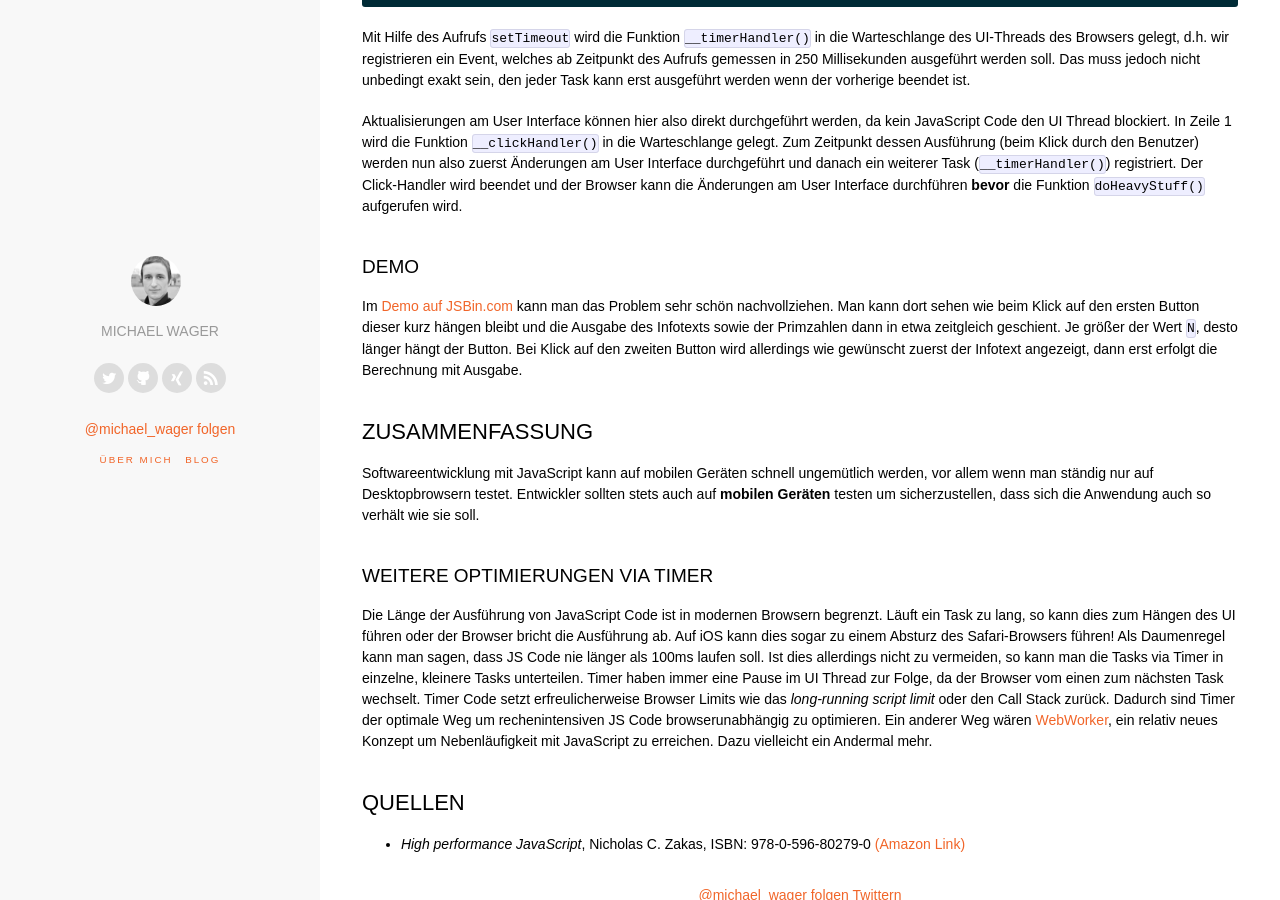
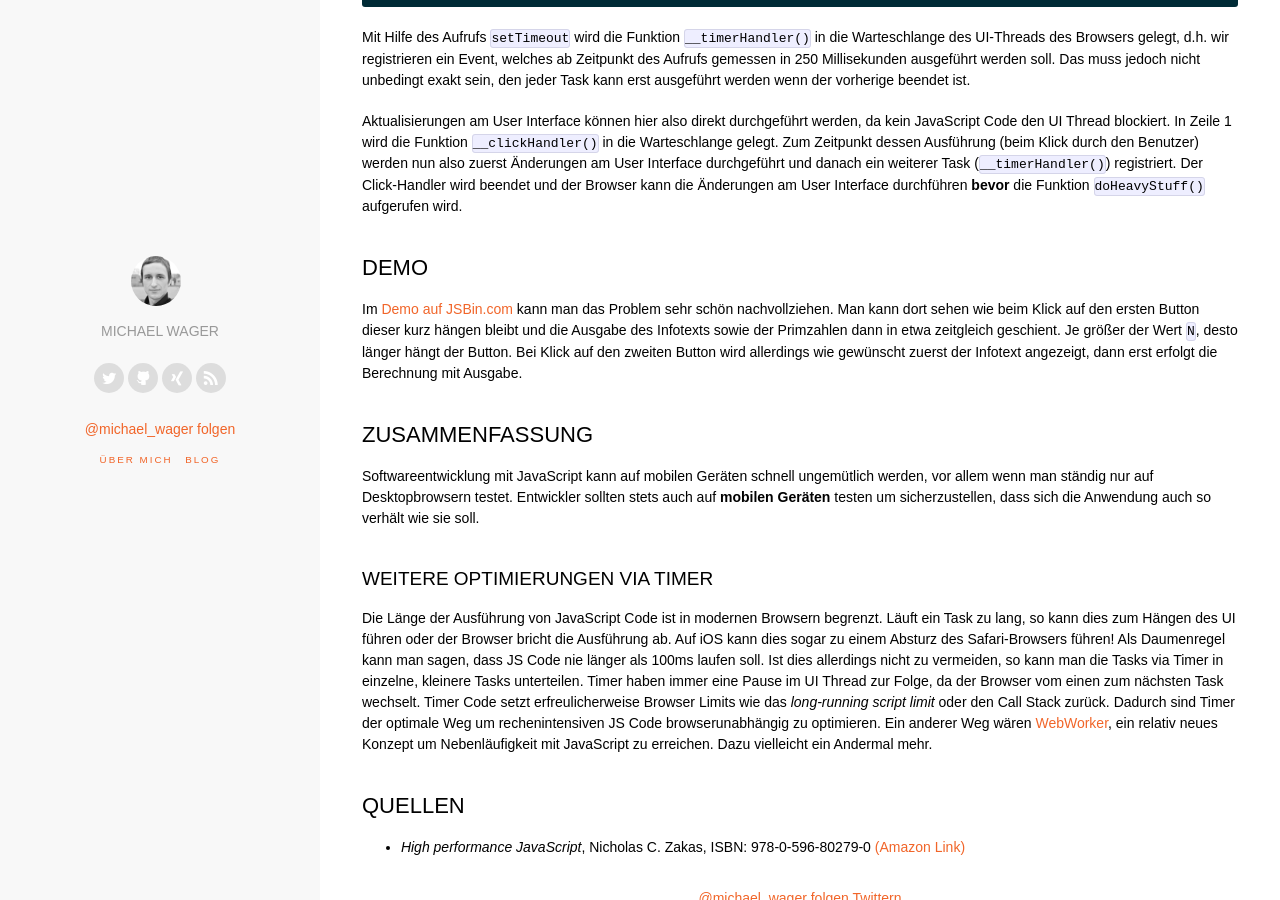
Before and after one commit to mwager/mwager.github.io, a Jekyll site: the page built from _posts/2014-05-16-keep-ui-responsive-all-times.markdown, in a window 1280 px wide and 900 px high, scrolled down 839 px. Built offline with Jekyll 4.4.1, drawn with Linux system fonts in a browser that asks for light colours; nearby versions of some CDN libraries; comment, search, counter and statistics services are not loaded.

```diff
--- a/_posts/2014-05-16-keep-ui-responsive-all-times.markdown
+++ b/_posts/2014-05-16-keep-ui-responsive-all-times.markdown
@@ -41,7 +41,7 @@ Mit Hilfe des Aufrufs `setTimeout` wird die Funktion `__timerHandler()` in die W
 
 Aktualisierungen am User Interface können hier also direkt durchgeführt werden, da kein JavaScript Code den UI Thread blockiert. In Zeile 1 wird die Funktion `__clickHandler()` in die Warteschlange gelegt. Zum Zeitpunkt dessen Ausführung (beim Klick durch den Benutzer) werden nun also zuerst Änderungen am User Interface durchgeführt und danach ein weiterer Task (`__timerHandler()`) registriert. Der Click-Handler wird beendet und der Browser kann die Änderungen am User Interface durchführen __bevor__ die Funktion `doHeavyStuff()` aufgerufen wird.
 
-### Demo ###
+## Demo ##
 
 <!-- hmm not possible over ssl on gh-pages )-:
 <a class="jsbin-embed" href="https://jsbin.com/dumaxovo/1/embed?output">JS Bin</a><script src="http://static.jsbin.com/js/embed.js"></script>
```
